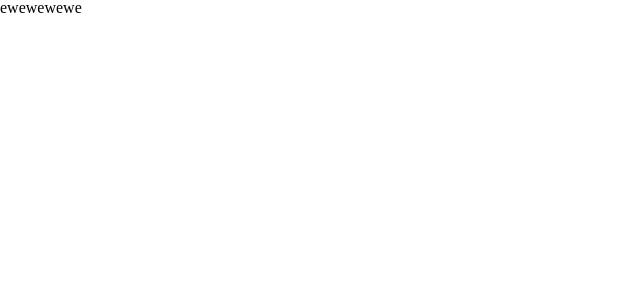
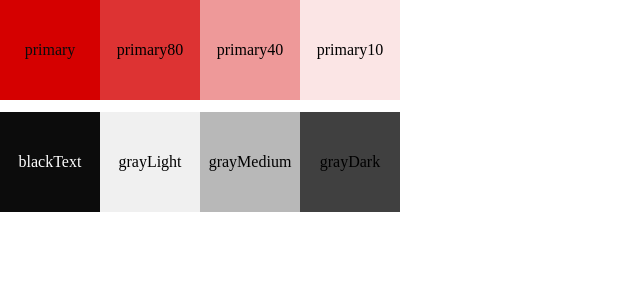
Before and after one commit to vmamchur/gallery, a React (Vite) app in the folder client/: page / in a window 1280 px wide. Shown: the top 300 px of the page, without its empty margins (0-640 px from the left). Built offline with nearby package versions, Linux system fonts and the light colour scheme.

Commit message:
style(colors): color system has beem implemented

```diff
--- a/client/src/App.module.scss
+++ b/client/src/App.module.scss
@@ -1,4 +1,59 @@
+@import "./shared/styles/global.scss";
 .App {
   display: flex;
   flex: 1;
+  flex-direction: column;
+  gap: 12px;
+
+  .section {
+    display: flex;
+
+    > div {
+      display: flex;
+      align-items: center;
+      justify-content: center;
+    }
+    .primary {
+      color: $blackText;
+      height: 100px;
+      width: 100px;
+      background-color: $primary100;
+    }
+    .primary80 {
+      height: 100px;
+      width: 100px;
+      background-color: $primary80;
+    }
+    .primary40 {
+      height: 100px;
+      width: 100px;
+      background-color: $primary40;
+    }
+    .primary10 {
+      height: 100px;
+      width: 100px;
+      background-color: $primary10;
+    }
+    .blackText {
+      color: white;
+      height: 100px;
+      width: 100px;
+      background-color: $blackText;
+    }
+    .grayLight {
+      height: 100px;
+      width: 100px;
+      background-color: $grayLight;
+    }
+    .grayDark {
+      height: 100px;
+      width: 100px;
+      background-color: $grayDark;
+    }
+    .grayMedium {
+      height: 100px;
+      width: 100px;
+      background-color: $grayMedium;
+    }
+  }
 }
--- a/client/src/App.tsx
+++ b/client/src/App.tsx
@@ -4,7 +4,19 @@ import styles from "./App.module.scss";
 function App() {
   return (
     <div className={styles.App}>
-      <h1 className={styles.text}>ewewewewe</h1>
+      <div className={styles.section}>
+        <div className={styles.primary}>primary</div>
+        <div className={styles.primary80}>primary80</div>
+        <div className={styles.primary40}>primary40</div>
+        <div className={styles.primary10}>primary10</div>
+      </div>
+
+      <div className={styles.section}>
+        <div className={styles.blackText}>blackText</div>
+        <div className={styles.grayLight}>grayLight</div>
+        <div className={styles.grayMedium}>grayMedium</div>
+        <div className={styles.grayDark}>grayDark</div>
+      </div>
     </div>
   );
 }
--- a/client/src/index.css
+++ b/client/src/index.css
@@ -41,4 +41,5 @@ q:before, q:after {
 }
 table {
     border-collapse: collapse;
-    border-spacing: 0;
+    border-spacing: 0
+}
--- /dev/null
+++ b/client/src/shared/styles/_colors.scss
@@ -0,0 +1,8 @@
+$primary100: #d50000;
+$primary80: rgba(213, 0, 0, 0.8);
+$primary40: rgba(213, 0, 0, 0.4);
+$primary10: rgba(213, 0, 0, 0.1);
+$blackText: #0c0c0c;
+$grayLight: #f0f0f0;
+$grayMedium: #b8b8b8;
+$grayDark: #404040;
--- a/client/src/shared/styles/global.scss
+++ b/client/src/shared/styles/global.scss
@@ -0,0 +1 @@
+@import "./_colors";
```
